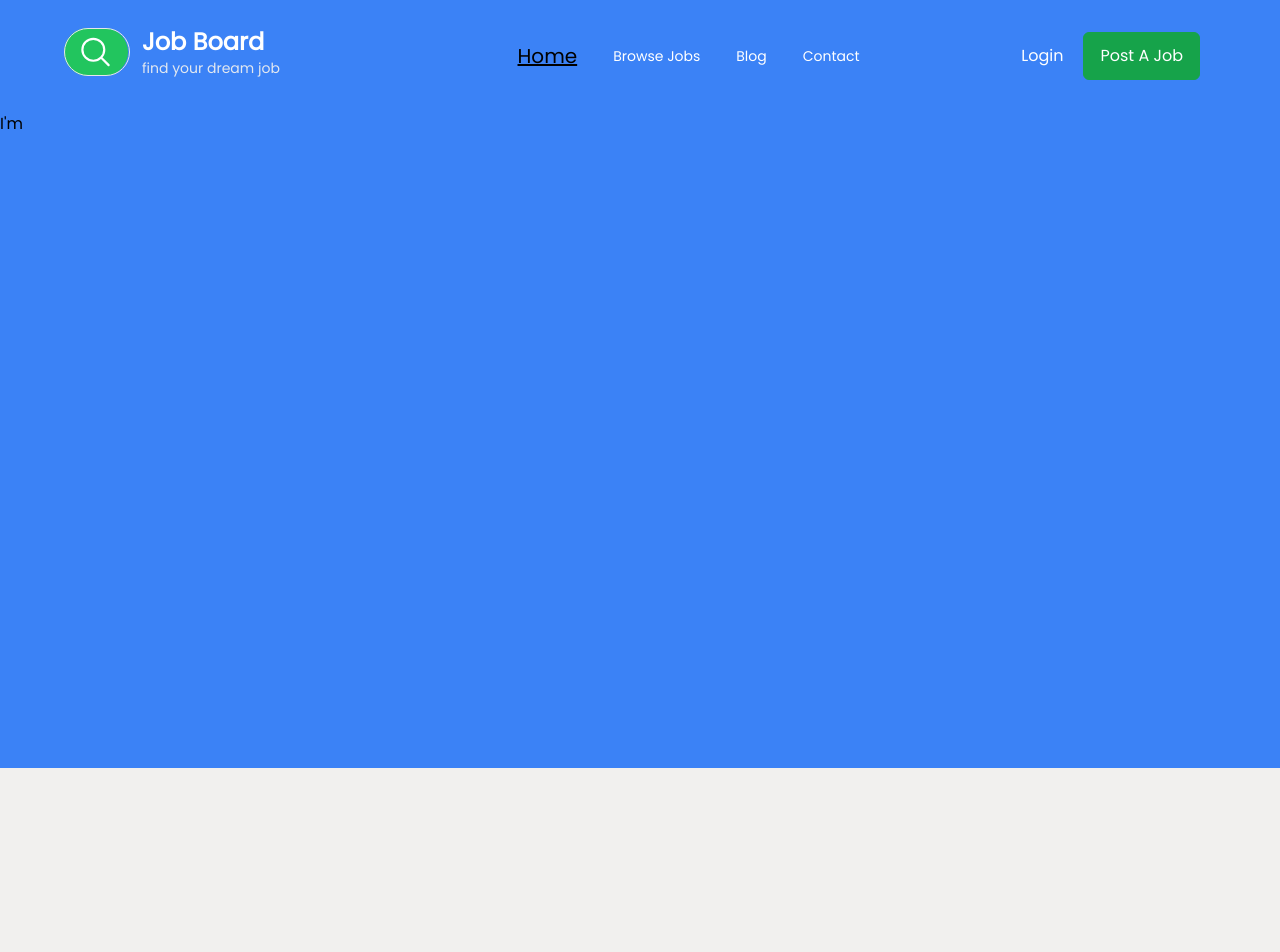
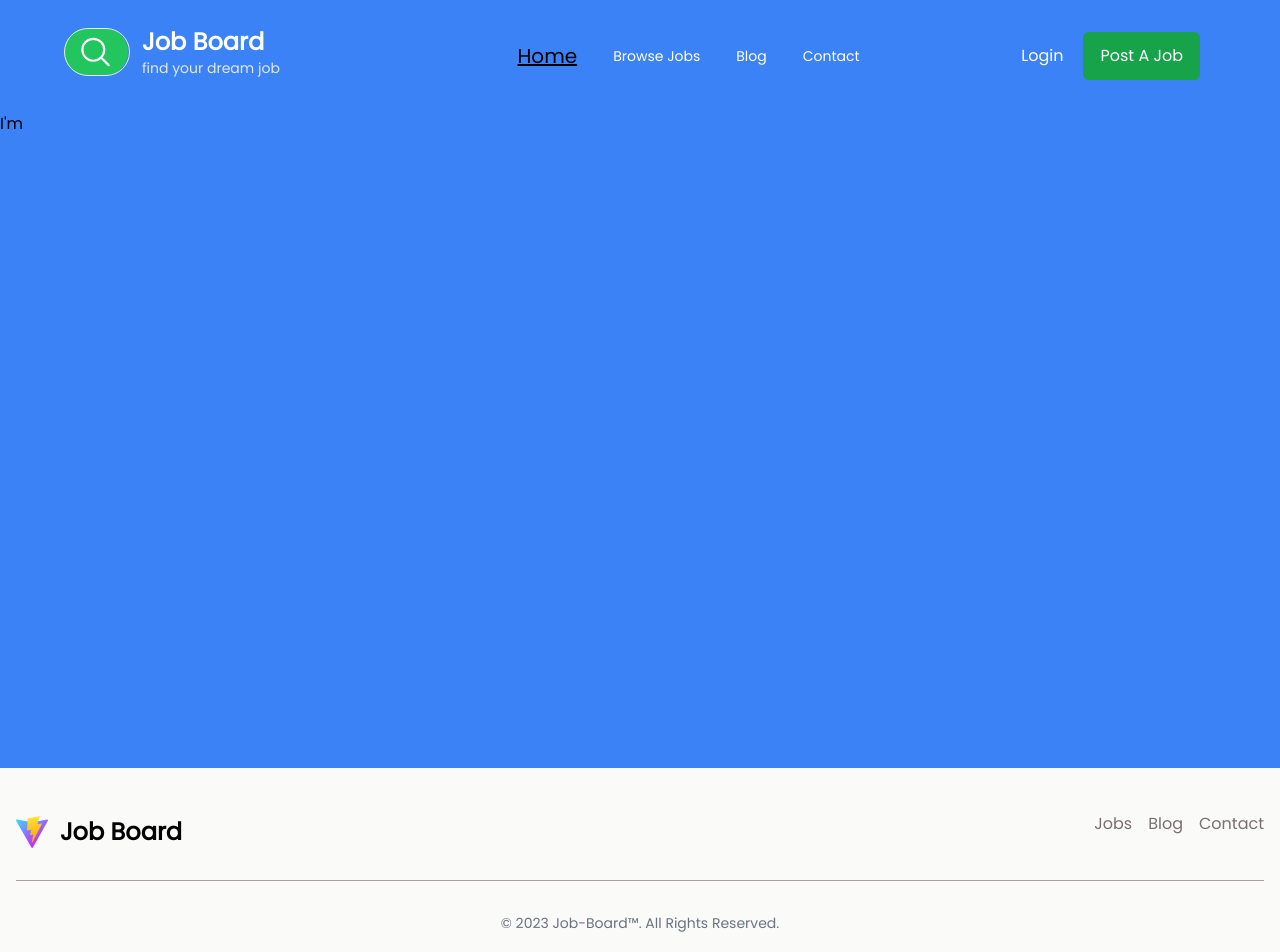
Before and after one commit to GabrielGatimu/CODSOFT, a React (Vite) app in the folder job-board/: page / in a window 1280 px wide. Shown: the top 952 px of the page. Before the commit the page ends 800 px from the top, so only its background shows below. Built offline with nearby package versions, Linux system fonts and the light colour scheme.

Commit message:
added footer

```diff
--- a/job-board/src/App.jsx
+++ b/job-board/src/App.jsx
@@ -3,6 +3,7 @@ import {ToastContainer} from "react-toastify";
 
 import './styles/tailwind.css'
 import Nav from "./components/navigation/Nav.jsx";
+import Footer from "./components/navigation/Footer.jsx";
 
 function App() {
     return (
@@ -10,6 +11,7 @@ function App() {
             <Nav/>
             <ToastContainer/>
             <Outlet/>
+            <Footer />
         </main>
 
     )
--- /dev/null
+++ b/job-board/src/components/navigation/Footer.jsx
@@ -0,0 +1,25 @@
+import {Link} from "react-router-dom";
+
+export default function Footer() {
+    return (
+        <footer className="bg-stone-50">
+            <div className="w-full max-w-screen-xl mx-auto p-4 md:py-8">
+                <div className="flex flex-col md:flex-row justify-between">
+                    <Link to={"/"} className="flex items-center my-4 sm:mb-0 space-x-3 rtl:space-x-reverse">
+                        <img src="../../../public/vite.svg" className="h-8" alt="Job-Board Logo"/>
+                        <span className="self-center text-2xl font-semibold whitespace-nowrap">Job Board</span>
+                    </Link>
+                    <div
+                        className="flex flex-wrap items-center space-x-4 mb-6 font-medium text-stone-500 sm:mb-0">
+                        <Link to={"/jobs"} className="hover:text-black">Jobs</Link>
+                        <Link to={"/blog"} className="hover:text-black">Blog</Link>
+                        <Link to={"/contact"} className="hover:text-black">Contact</Link>
+                    </div>
+                </div>
+                <hr className="my-6 border-stone-400 sm:mx-auto lg:my-8"/>
+                <span className="block text-sm text-gray-500 sm:text-center dark:text-gray-400">© 2023 <Link to={"/"} className="hover:underline">Job-Board™</Link>. All Rights Reserved.</span>
+            </div>
+        </footer>
+
+    );
+}
--- a/job-board/src/main.jsx
+++ b/job-board/src/main.jsx
@@ -15,8 +15,8 @@ import App from './App.jsx'
 import './styles/tailwind.css'
 
 import HomePage from "./screens/HomePage.jsx";
-import JobListing from "./screens/jobLisiting/JobListing.jsx";
-import JobDetail from "./screens/jobLisiting/JobDetail.jsx";
+import JobListing from "./screens/jobs/JobListing.jsx";
+import JobDetail from "./screens/jobs/JobDetail.jsx";
 import Blog from "./screens/Blog.jsx";
 import Contact from "./screens/Contact.jsx";
 import Dashboard from "./screens/Dashboard.jsx";
```
